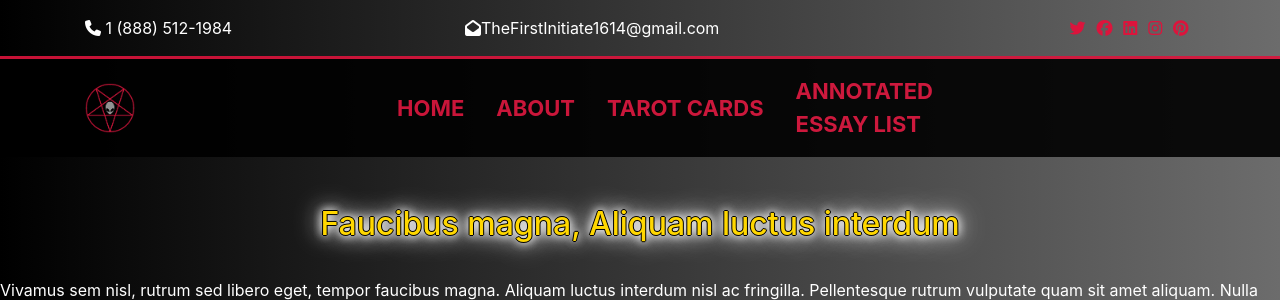
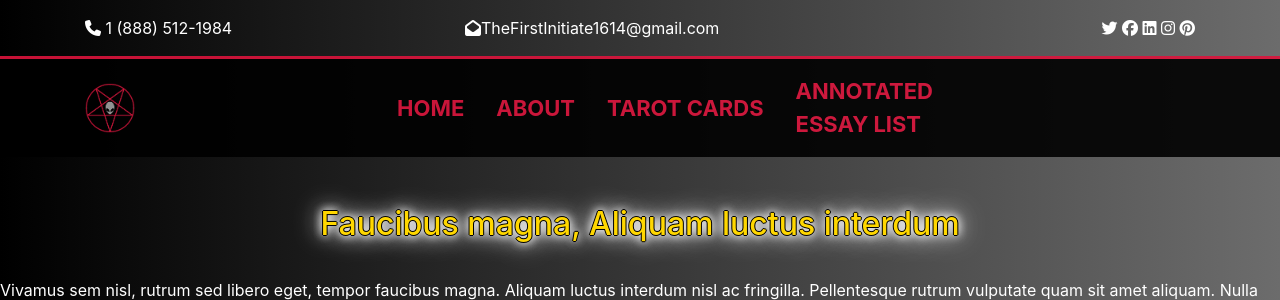
Before and after one commit to enoren5/tarot_juicer, a Django app: page /article/slashdot/ in a window 1280 px wide. Shown: the top 300 px of the page. Run offline with Django 3.2, Linux system fonts and the light colour scheme; data comes from the database, SQL or seed files in the repository; some libraries are stand-ins or nearby versions.

Commit message:
Moved .social a:link to proper static directory

```diff
--- a/tarot_juicer/static/css/style.css
+++ b/tarot_juicer/static/css/style.css
@@ -27,8 +27,16 @@ img {
   text-transform: uppercase;
 }
 
-.social a {
+/* .social a {
   margin-right: 0.4rem;
+}*/
+
+.social a:link {
+  color: #fff;
+}
+
+.social a:hover {
+  text-decoration: none;
 }
 
 #showcase {
```
Also changed, not shown: 1 other file.
